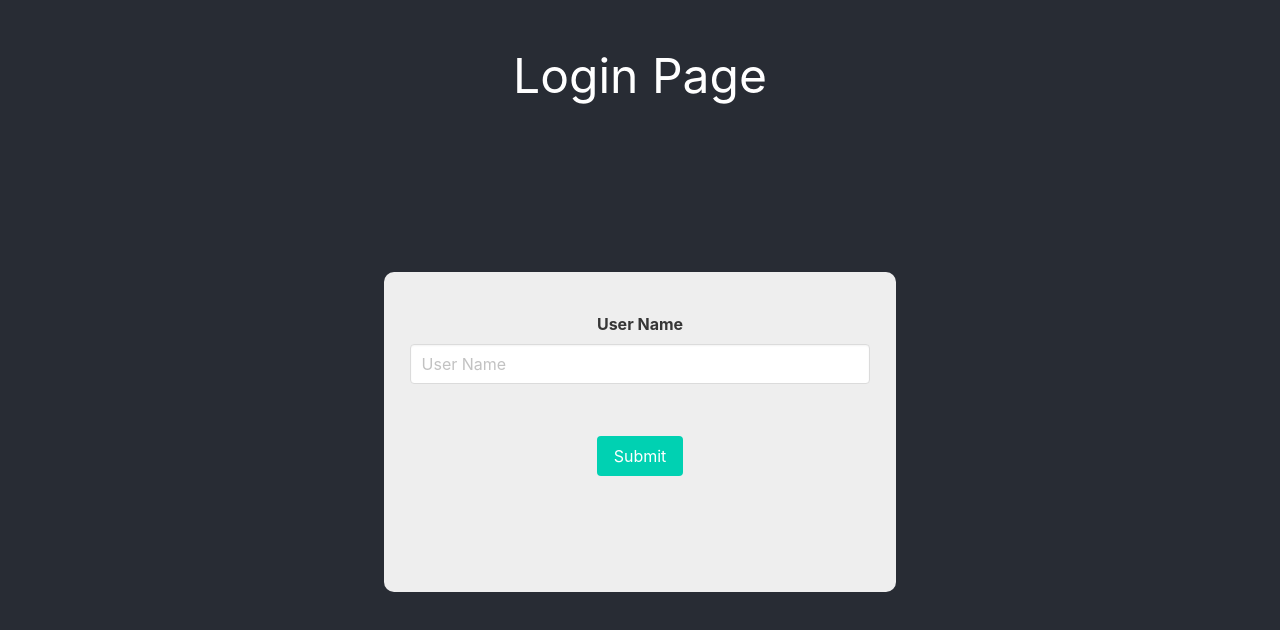
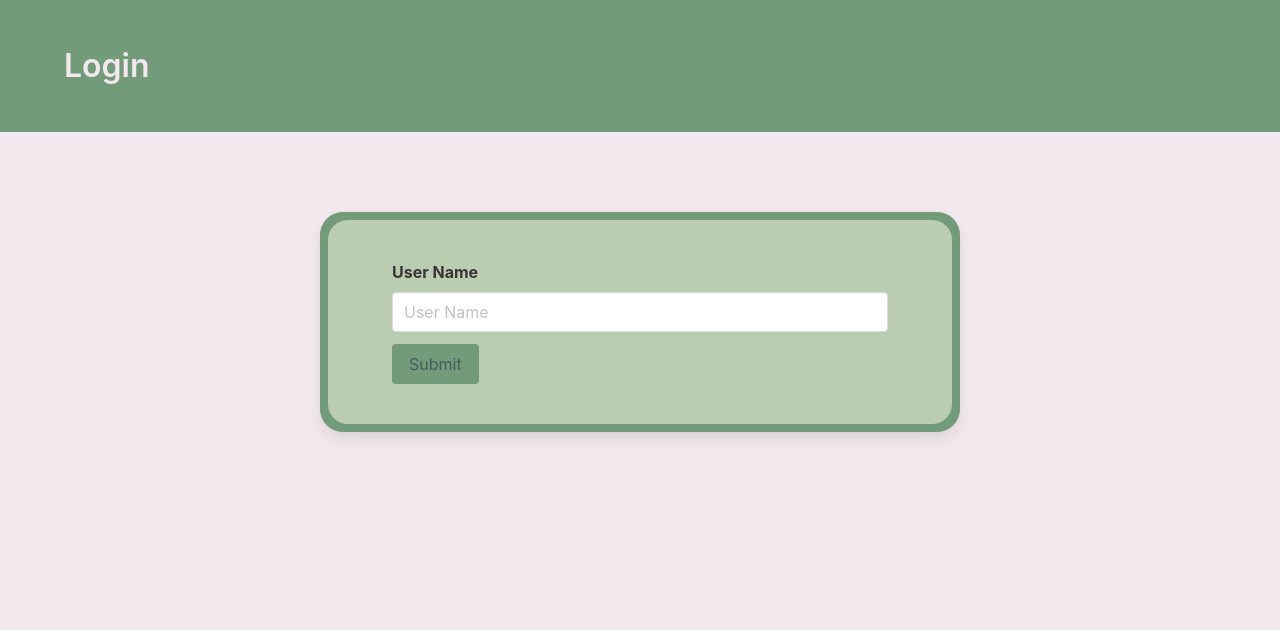
Before and after one commit to RyanChristian4427/sappo, a React (Create React App) app in the folder react-client/: page /login in a window 1280 px wide. Shown: the top 630 px of the page. Built offline with nearby package versions, Linux system fonts and the light colour scheme.

Commit message:
style: Updated styling on login page

```diff
--- a/react-client/src/components/Login/Login.scss
+++ b/react-client/src/components/Login/Login.scss
@@ -1,23 +1,15 @@
-.login-form {
-  text-align: center;
-  margin-top: 20vh;
-  margin-left: 30vw;
-  margin-right: 30vw;
-  background: #EEE;
-  height: 40vh;
-  border-radius: 10px;
+@import '../../styles/variables';
 
-  .control {
-    text-align: center;
-    padding-left: 2vw;
-    padding-right: 2vw;
-  }
+.card {
+  border-radius: 23px;
+  background: $theme-xanadu;
+  width: auto;
+  margin: 10vh 25vw 5vh;
+  padding: 1vh 1vh 1vh;
+}
 
-  .label {
-    padding-top: 5vh;
-  }
-
-  .button {
-    margin-top: 5vh;
-  }
+#layered-background {
+  border-radius: 20px;
+  background: $theme-charleston-green;
+  padding: 5vh 5vw 5vh;
 }
--- a/react-client/src/components/Login/index.tsx
+++ b/react-client/src/components/Login/index.tsx
@@ -1,58 +1,64 @@
-import React from "react";
-import {inject, observer} from "mobx-react";
-import {AuthStore} from "../../stores/modules/authStore";
+import React from 'react';
+import {inject, observer} from 'mobx-react';
+import {AuthStore} from '../../stores/modules/authStore';
 import {Redirect} from 'react-router-dom';
 
-import "./Login.scss"
+import './Login.scss'
 
 interface InjectedProps {
-    authStore: AuthStore
+    authStore: AuthStore;
 }
 
 @inject('authStore')
 @observer
 export default class Login extends React.Component<{}, {}> {
 
-    public state: any = {
+    public state = {
         redirect: false
     };
 
-    public get injectedProps() {
+    public get injectedProps(): InjectedProps {
         return this.props as InjectedProps;
     }
 
-    public username: string = '';
+    public username = '';
 
-    render() {
+    render(): React.ReactNode {
         if (this.state.redirect) {
             return <Redirect to='/' />;
         }
 
         return (
-            <div className="Login">
-                <header className="Header">
-                    <h1 className="is-size-1">
-                        Login Page
-                    </h1>
-                </header>
-                <div className="login-form">
-                    <div className="field">
-                        <label className="label">User Name</label>
-                        <div className="control">
-                            <input className="input" type="text" placeholder="User Name" onChange={this.handleChange()}/>
+            <div>
+                <section className="hero is-xanadu-light">
+                    <div className="hero-body">
+                        <div className="container">
+                            <h1 className="title">
+                                Login
+                            </h1>
                         </div>
                     </div>
-                    <button className="button is-primary is-right" onClick={this.handleSubmitForm}>Submit</button>
+                </section>
+                <div className="card">
+                    <div className="container" id="layered-background">
+                        <div className="field">
+                            <label className="label">User Name</label>
+                            <div className="control">
+                                <input className="input" type="text" placeholder="User Name" onChange={this.handleChange()}/>
+                            </div>
+                        </div>
+                        <button className="button is-xanadu-dark is-right" onClick={this.handleSubmitForm}>Submit</button>
+                    </div>
                 </div>
             </div>
         );
     }
 
-    private handleChange = () => (event: React.ChangeEvent<HTMLInputElement>) => {
+    private handleChange = () => (event: React.ChangeEvent<HTMLInputElement>): void => {
         this.username =  event.target.value;
     };
 
-    private handleSubmitForm = (e: React.FormEvent<HTMLButtonElement>) => {
+    private handleSubmitForm = (e: React.FormEvent<HTMLButtonElement>): void => {
         e.preventDefault();
         const { username } = this;
         this.injectedProps.authStore
--- /dev/null
+++ b/react-client/src/styles/_variables.scss
@@ -0,0 +1,11 @@
+// Color Scheme (and names) generated from https://coolors.co/. I tried to find a fitting green scheme to match the stereotypical frog
+$theme-isabelline: #F3E8EE;
+$theme-charleston-green: #BACDB0;
+$theme-xanadu: #729B79;
+$theme-deep-space-sparkle: #475B63;
+$theme-ash-grey: #2E2C2F;
+
+$colors: (
+        "xanadu-light": ($theme-xanadu, $theme-isabelline),
+        "xanadu-dark": ($theme-xanadu, $theme-deep-space-sparkle),
+);
--- a/react-client/src/styles/index.scss
+++ b/react-client/src/styles/index.scss
@@ -1,7 +1,8 @@
 @charset "utf-8";
+@import 'variables';
 
 .App {
-  background-color: #282c34;
+  background-color: $theme-isabelline;
   min-height: 100vh;
 }
 
```
Also changed, not shown: 1 other file (tests, documents, lock files or other folders).
